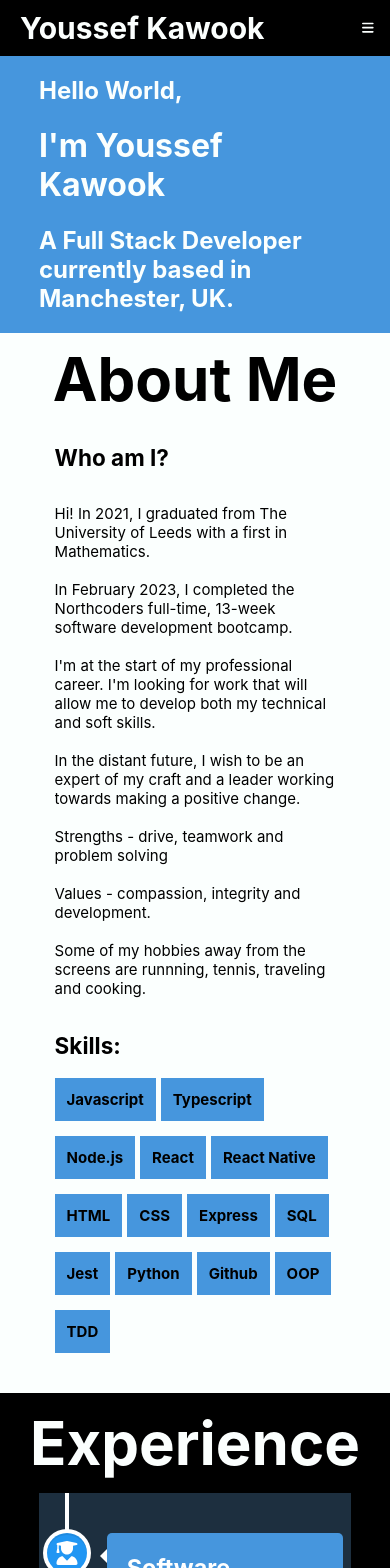
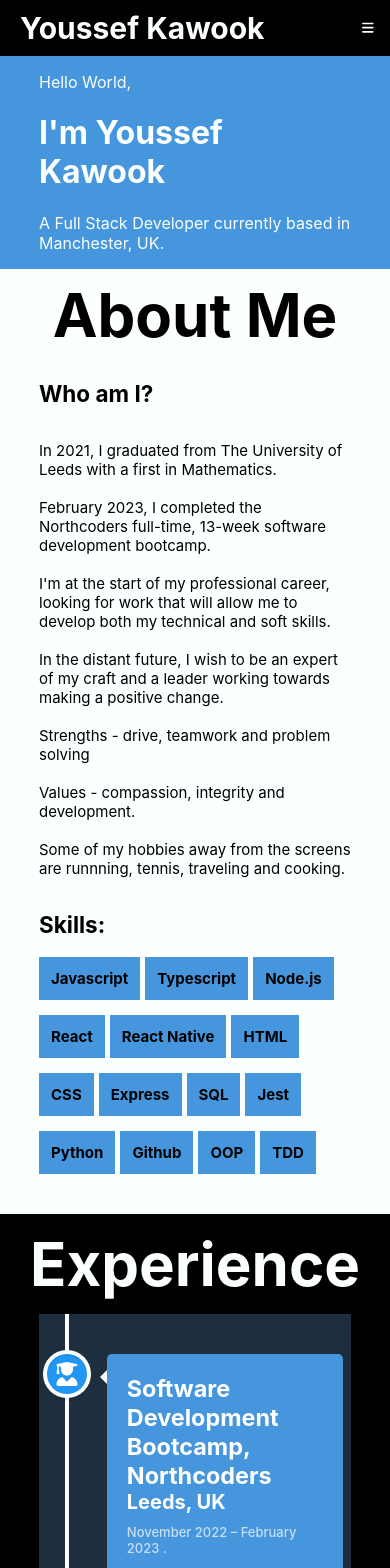
Before and after one commit to kawooky/kawooky.github.io, a React (Create React App) app: page / in a window 390 px wide. Shown: the top 1568 px of the page. Built offline with nearby package versions, Linux system fonts and the light colour scheme.

Commit message:
made some styling and text adjustments

```diff
--- a/src/components/About/About.module.css
+++ b/src/components/About/About.module.css
@@ -109,6 +109,7 @@
 
     .about-body {
         display: flex;
+        width: 80%;
         flex-direction: column;
         height: auto;
 
@@ -118,21 +119,23 @@
     }
 
     .about-me {
-        width: 80%;
+        width: 100%;
         height: 60%;
         font-size: var(--font-size-phone-paragraph);
         padding: 0;
         /* background-color: beige; */
     }
 
+    .skill-box-container {
+        display: flex;
+        /* background-color: rgb(21, 50, 40); */
+    }
+
     .skills {
         width: 100%;
-        /* align-items: center; */
-        justify-content: center;
         height: 40%;
-        /* background-color: aquamarine; */
+        /* background-color: rgb(157, 115, 44); */
         font-size: var(--font-size-phone-paragraph);
-        width: 80%;
         padding: 0;
         padding-bottom: 30px;
     }
--- a/src/components/About/About.tsx
+++ b/src/components/About/About.tsx
@@ -21,14 +21,13 @@ const About: React.FC<Props> = ({ aboutRef }) => {
                 </div>
                 <div className={styles['about-me']}>
                     <h2>Who am I?</h2>
-                    <p>Hi! In 2021, I graduated from The University of
+                    <p> In 2021, I graduated from The University of
                         Leeds with a first in Mathematics. <br /><br />
 
-                        In February 2023, I completed the Northcoders
+                        February 2023, I completed the Northcoders
                         full-time, 13-week software development bootcamp. <br /> <br />
 
-                        I'm at the start of my professional career. I'm
-                        looking for work that will allow me to develop
+                        I'm at the start of my professional career, looking for work that will allow me to develop
                         both my technical and soft skills.<br /> <br />
 
                         In the distant future, I wish to be an expert of
--- a/src/components/LandingPage/LandingPage.module.css
+++ b/src/components/LandingPage/LandingPage.module.css
@@ -14,6 +14,7 @@
 }
 
 .body {
+
     /* background-color: rgb(102, 137, 161); */
     width: 100%;
     height:100%;
@@ -91,26 +92,38 @@
         height: auto;
     }
     .body {
-        width: 80%;
-        /* background-color: aliceblue; */
+        width: 100vw;
+        display: flex;
+        align-items: center;
+        justify-content: center;
+        background-color: rgb(54, 74, 92);
     }
 
     .text-box {
-        width: 100%;
         display: none;
-        /* background-color: aquamarine; */
-        /* padding: 20px; */
+    }
+
+    .links-and-text-container {
+        display: flex;
+        align-items: center;
+        justify-content: center;
+        background-color: blueviolet;
+        width: 100vw;
+    }
+
+    .mobile-body {
+        display: flex;
+        flex-direction: column;
+        /* align-items: center; */
+        justify-content: center;
+        /* display: flex; */
+        width: 80vw;
+        /* height: 20vh; */
+        /* background-color: antiquewhite; */
     }
 
     .mobile-text-box {
-        display: flex;
-        flex-direction: column;
-        align-items: center;
-        justify-content: center;
-        width: 100%;
-        /* height: 20vh; */
-        /* background-color: antiquewhite; */
-
+        display: block;
     }
 
     .links-container {
--- a/src/components/LandingPage/LandingPage.tsx
+++ b/src/components/LandingPage/LandingPage.tsx
@@ -25,21 +25,21 @@ const LandingPage: React.FC<Props> = ({ homeRef, aboutRef, experienceRef, projec
     return (
         <div ref={homeRef} className={styles['landing-page']}>
             <Navbar homeRef={homeRef} aboutRef={aboutRef} experienceRef={experienceRef} projectsRef={projectsRef} contactRef={contactRef} />
+            <div className={styles['mobile-body']}>
+                <div className={styles['mobile-text-box']}>
+                                <p>Hello World,</p>
+                                <h1>I'm Youssef Kawook</h1>
+                                <p>A Full Stack Developer currently based in Manchester, UK. </p>
+                </div>
+            </div>
 
             <div className={styles.body}>
                 <div className={styles['links-and-text-container']}>
                     <div className={styles['links-container']}>
                         <div className={styles.links}>
                             <FontAwesomeIcon icon={faInstagram} size='2xl' onClick={() => { window.open('https://www.instagram.com/kawooky/', '_blank') }} />
-                            <FontAwesomeIcon icon={faGithubSquare} size='2xl' onClick={()=>{window.open('https://github.com/kawooky', '_blank')}}/>
-                            <FontAwesomeIcon icon={faLinkedin} size='2xl' onClick={()=>{window.open('https://www.linkedin.com/in/youssef-kawook/', '_blank')}}/>
-                        </div>
-                    </div>
-                    <div className={styles['mobile-text-box']}>
-                        <div>
-                            <h2>Hello World,</h2>
-                            <h1>I'm Youssef Kawook</h1>
-                            <h2>A Full Stack Developer currently based in Manchester, UK. </h2>
+                            <FontAwesomeIcon icon={faGithubSquare} size='2xl' onClick={() => { window.open('https://github.com/kawooky', '_blank') }} />
+                            <FontAwesomeIcon icon={faLinkedin} size='2xl' onClick={() => { window.open('https://www.linkedin.com/in/youssef-kawook/', '_blank') }} />
                         </div>
                     </div>
 
```
